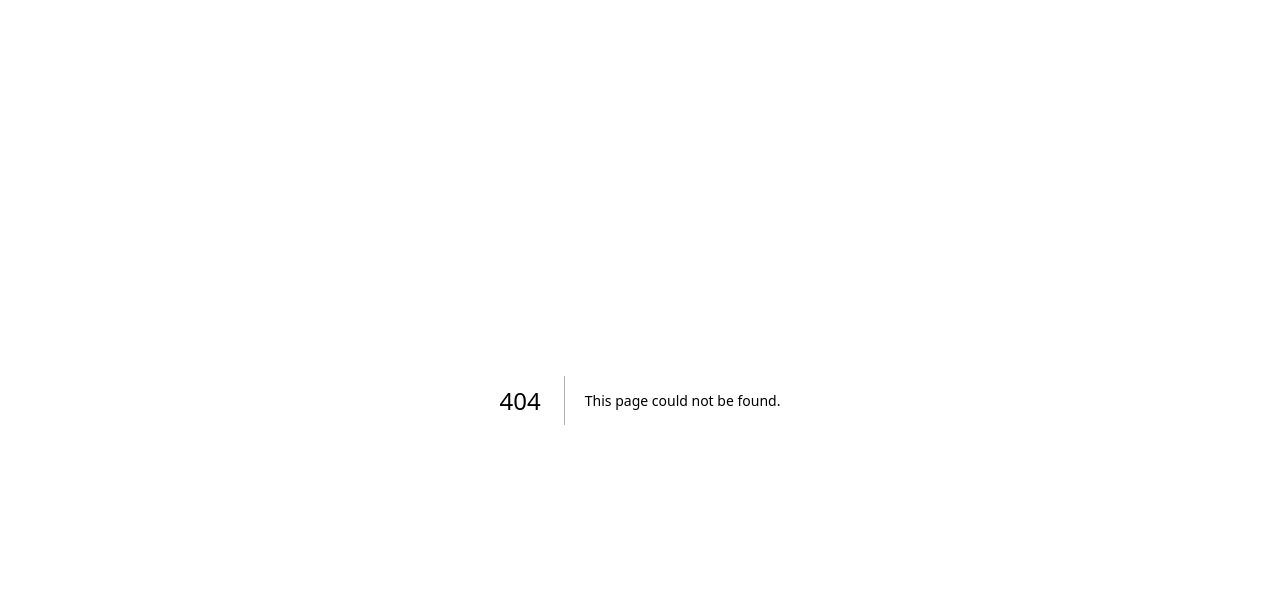
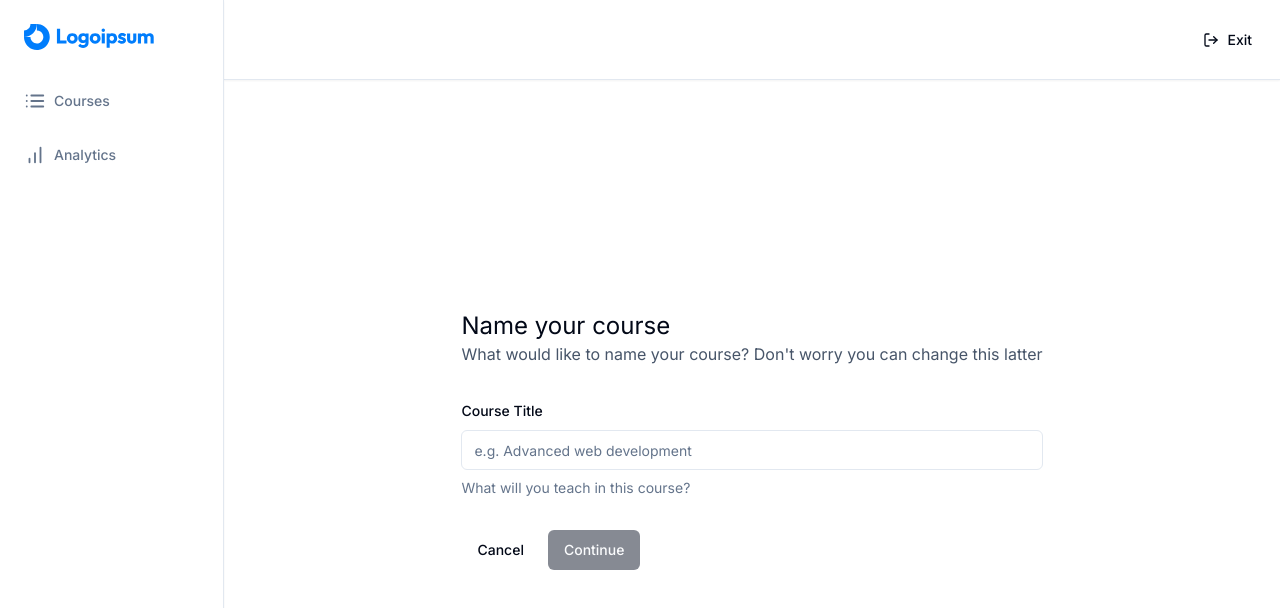
Before and after one commit to KyleOng/lms, a Next.js app: page /teacher/create in a window 1280 px wide. Before the commit this address had no page. Shown: the top 608 px of the page. Built offline with nearby package versions, Linux system fonts and the light colour scheme.

Commit message:
feat: create a Course Creation Page

```diff
--- /dev/null
+++ b/app/(dashboard)/(routes)/teacher/create/page.tsx
@@ -0,0 +1,101 @@
+"use client";
+
+import { zodResolver } from "@hookform/resolvers/zod";
+import * as z from "zod";
+
+import { Button } from "@/components/ui/button";
+import {
+  Form,
+  FormControl,
+  FormDescription,
+  FormField,
+  FormItem,
+  FormLabel,
+  FormMessage,
+} from "@/components/ui/form";
+import { Input } from "@/components/ui/input";
+import axios from "axios";
+import Link from "next/link";
+import { useRouter } from "next/navigation";
+import { useForm } from "react-hook-form";
+import toast from "react-hot-toast";
+
+const formSchema = z.object({
+  title: z.string().min(1, { message: "Title is required" }),
+});
+
+type Props = {};
+
+const CreatePage = (props: Props) => {
+  const router = useRouter();
+  const form = useForm<z.infer<typeof formSchema>>({
+    resolver: zodResolver(formSchema),
+    defaultValues: {
+      title: "",
+    },
+  });
+
+  const { isSubmitting, isValid } = form.formState;
+
+  const onSubmit = async (values: z.infer<typeof formSchema>) => {
+    try {
+      const response = await axios.post("/api/courses", values);
+      router.push(`/teacher/courses/${response.data.id}`);
+    } catch {
+      toast.error("Something went wrong");
+    }
+  };
+
+  return (
+    <div className="max-w-5xl mx-auto flex h-full p-6 md:items-center md:justify-center">
+      <div>
+        <h1 className="text-2xl">Name your course</h1>
+        <p className="text-small text-slate-600">
+          What would like to name your course? Don&apos;t worry you can change
+          this latter
+        </p>
+        <Form {...form}>
+          <form
+            onSubmit={form.handleSubmit(onSubmit)}
+            className="space-y-8 mt-8"
+          >
+            <FormField
+              control={form.control}
+              name="title"
+              render={({ field }) => (
+                <FormItem>
+                  <FormLabel>Course Title</FormLabel>
+                  <FormControl>
+                    <Input
+                      disabled={isSubmitting}
+                      placeholder="e.g. Advanced web development"
+                      {...field}
+                    />
+                  </FormControl>
+                  <FormDescription>
+                    What will you teach in this course?
+                  </FormDescription>
+                  <FormMessage>
+                    {form.formState.errors.title?.message}
+                  </FormMessage>
+                </FormItem>
+              )}
+            />
+            <div className="flex items-center gap-x-2">
+              <Link href="/">
+                <Button variant="ghost" type="button">
+                  Cancel
+                </Button>
+              </Link>
+              <Button type="submit" disabled={!isValid || isSubmitting}>
+                Continue
+              </Button>
+            </div>
+          </form>
+        </Form>
+      </div>
+    </div>
+  );
+};
+
+export default CreatePage;
```
